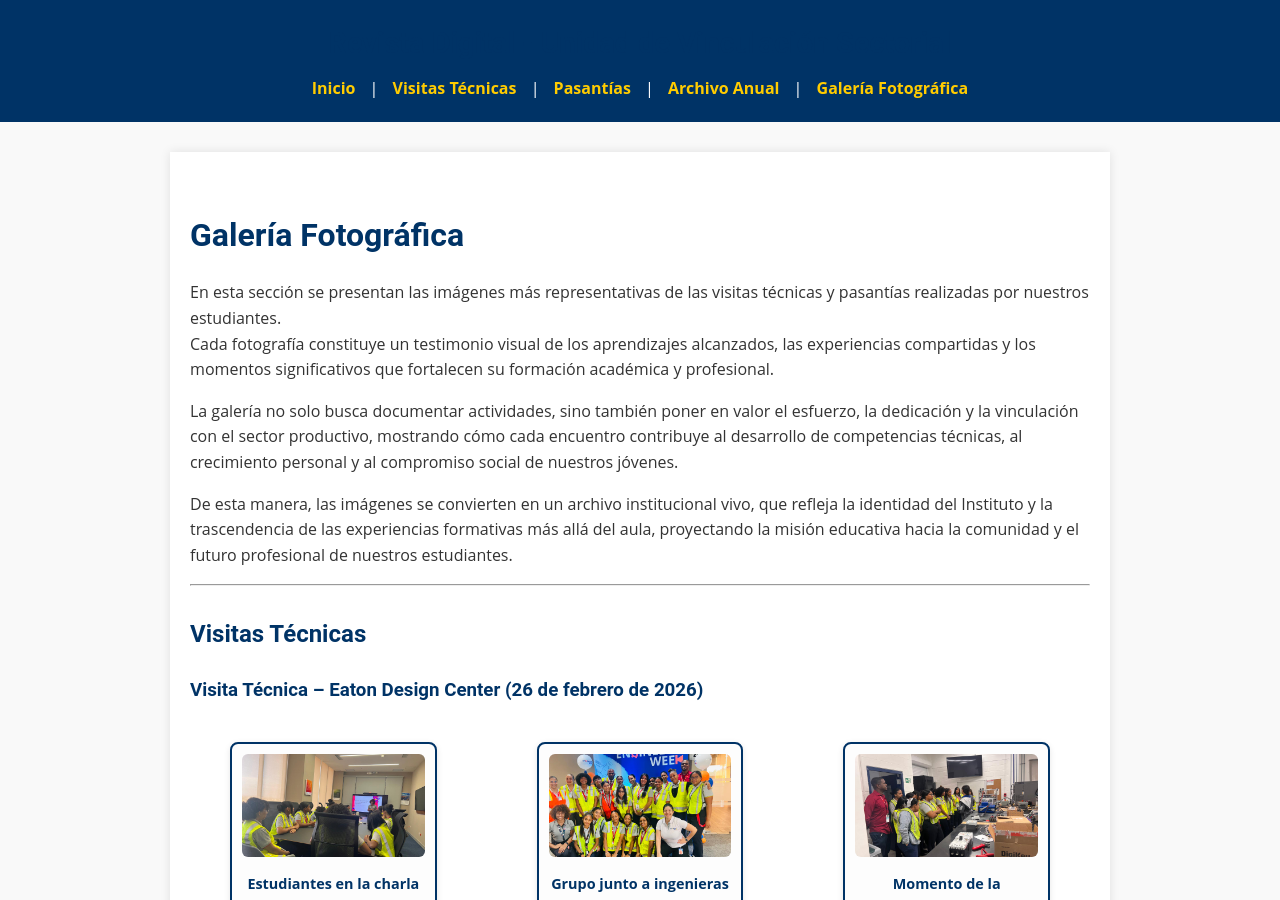
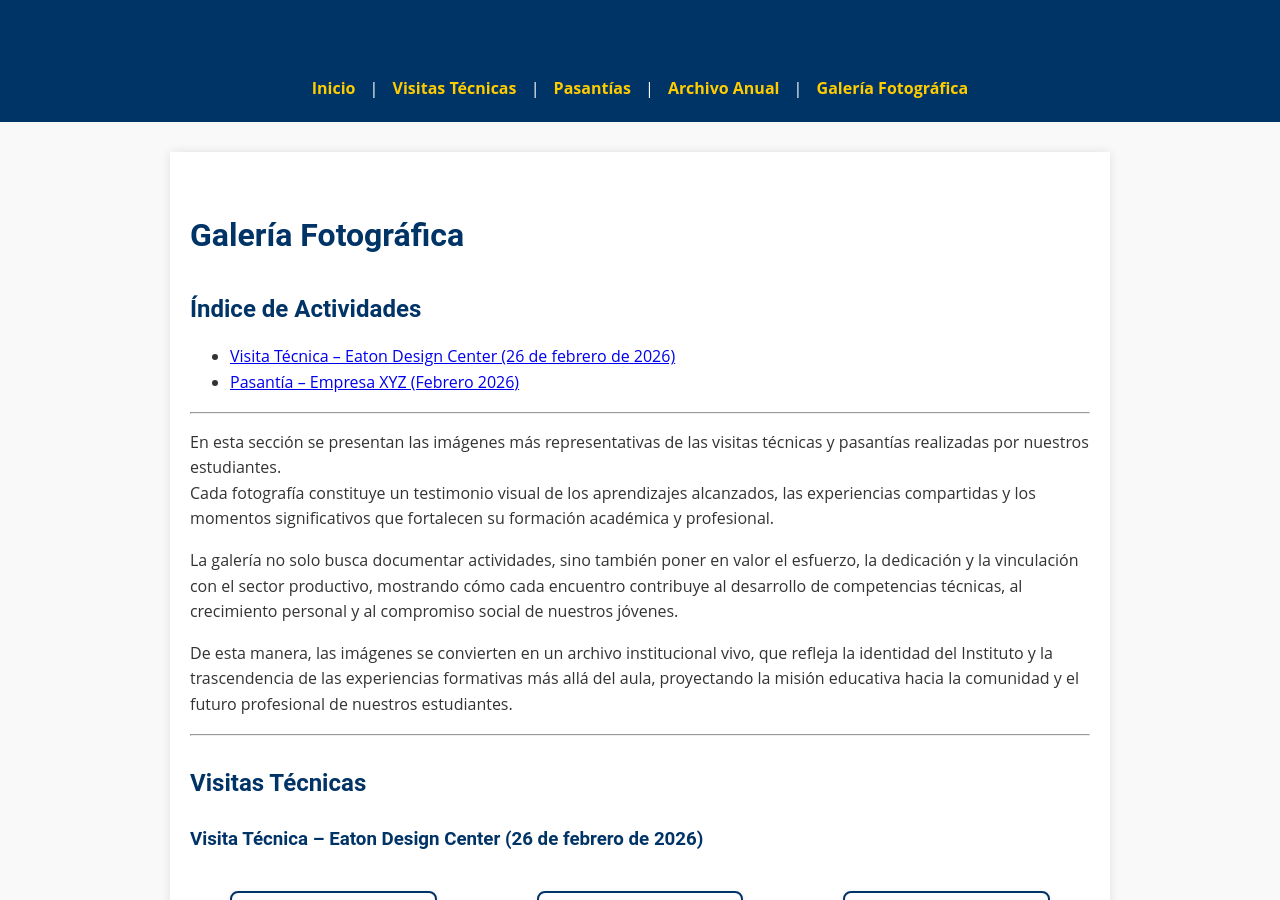
Before and after one commit to Aarias23/revista-vinculacion, a Jekyll site: the page built from galeria/index.md, in a window 1280 px wide and 900 px high. Built offline with Jekyll 4.4.1, drawn with Linux system fonts in a browser that asks for light colours; our own code applies the rules of GitHub Pages for plain Markdown files.

Commit message:
Galería institucional: integración de índice de actividades con enlaces internos

```diff
--- a/galeria/index.md
+++ b/galeria/index.md
@@ -1,4 +1,11 @@
 # Galería Fotográfica
+
+## Índice de Actividades
+
+- [Visita Técnica – Eaton Design Center (26 de febrero de 2026)](#visita-técnica--eaton-design-center-26-de-febrero-de-2026)
+- [Pasantía – Empresa XYZ (Febrero 2026)](#pasantía--empresa-xyz-febrero-2026)
+
+---
 
 En esta sección se presentan las imágenes más representativas de las visitas técnicas y pasantías realizadas por nuestros estudiantes.
 Cada fotografía constituye un testimonio visual de los aprendizajes alcanzados, las experiencias compartidas y los momentos significativos que fortalecen su formación académica y profesional.
```
